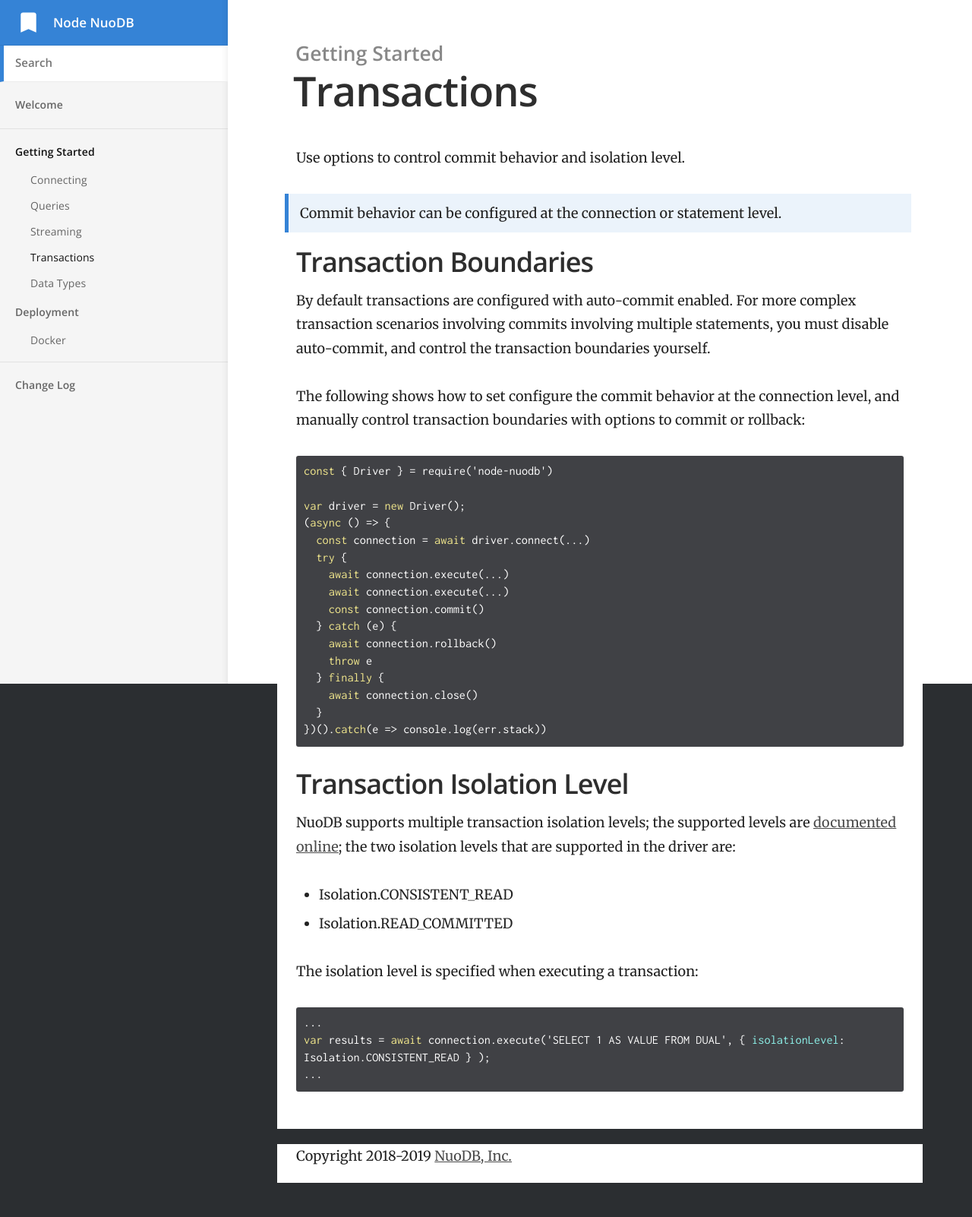
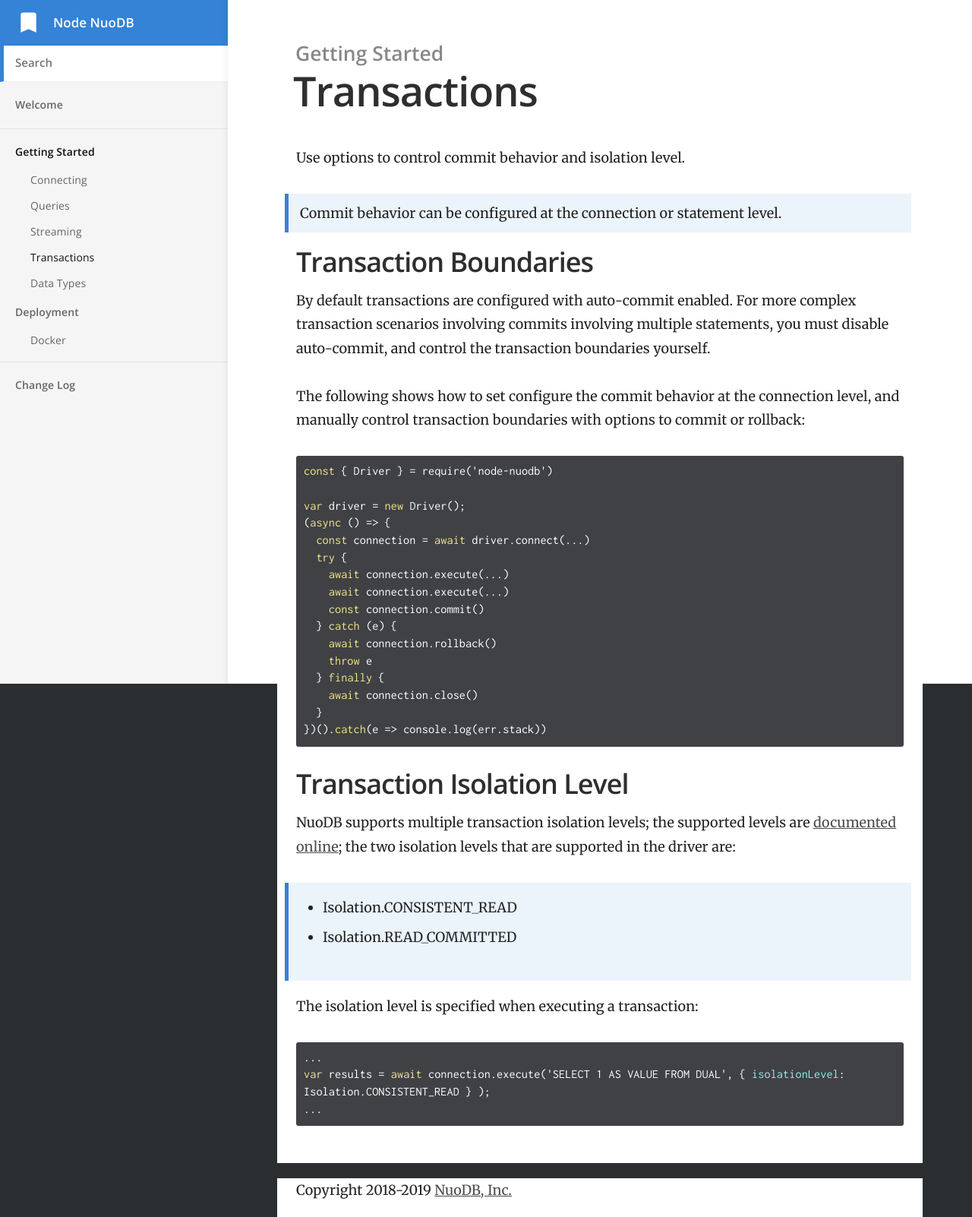
Before and after one commit to nuodb/node-nuodb, a Jekyll site: the page built from _docs/1.getting-started/transactions.md, in a window 1280 px wide. Shown: the whole page at 76% size. Built offline with Jekyll 4.4.1, drawn with Linux system fonts in a browser that asks for light colours; before the commit the page ends 1557 px from its top, so only the background shows below that.

```diff
--- a/_docs/1.getting-started/transactions.md
+++ b/_docs/1.getting-started/transactions.md
@@ -41,8 +41,9 @@ var driver = new Driver();
 NuoDB supports multiple transaction isolation levels; the supported levels are
 [documented online][0]; the two isolation levels that are supported in the driver are:
 
-* Isolation.CONSISTENT_READ
-* Isolation.READ_COMMITTED
+> * Isolation.CONSISTENT_READ
+> * Isolation.READ_COMMITTED
+
 
 The isolation level is specified when executing a transaction:
 
```
